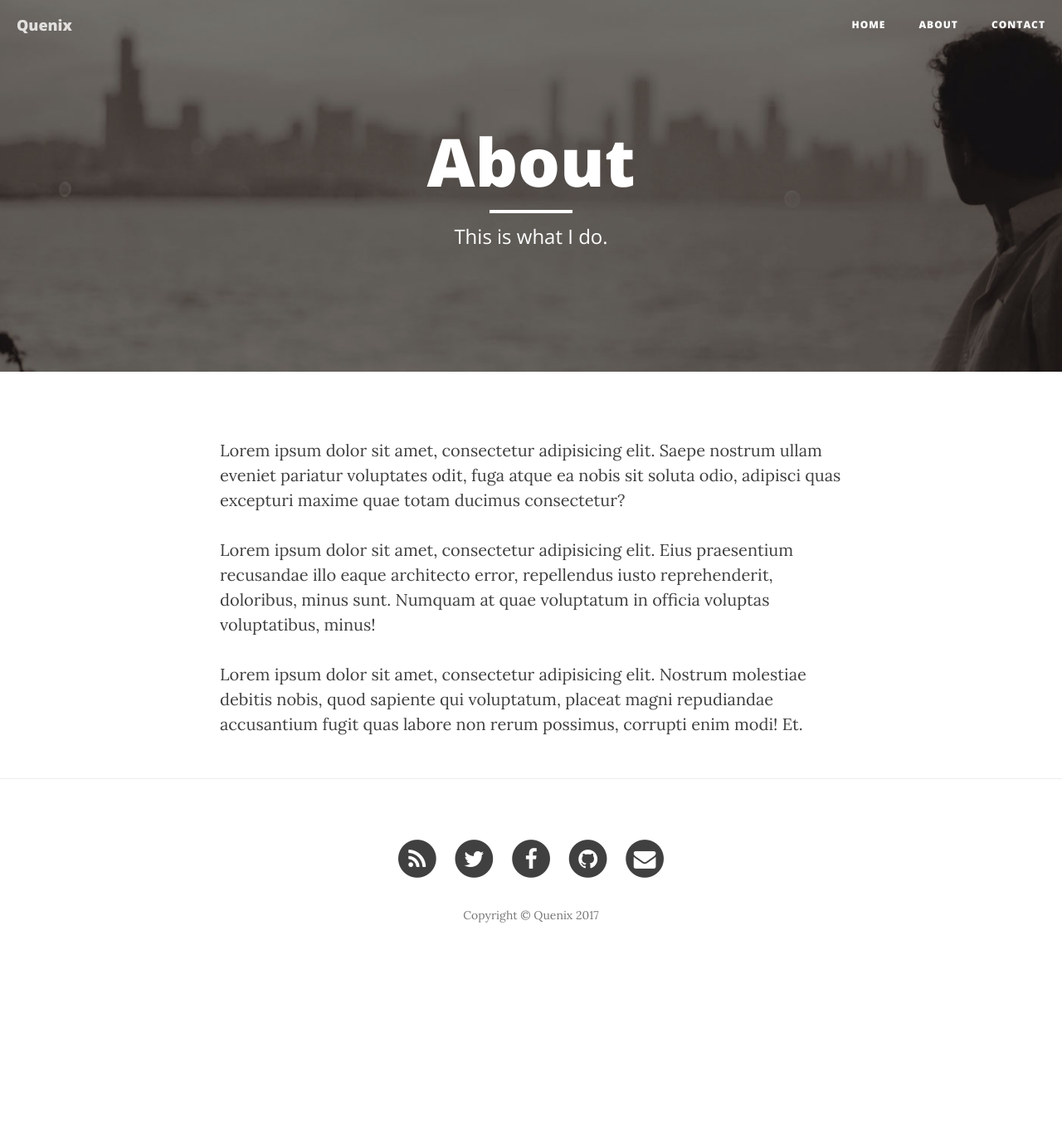
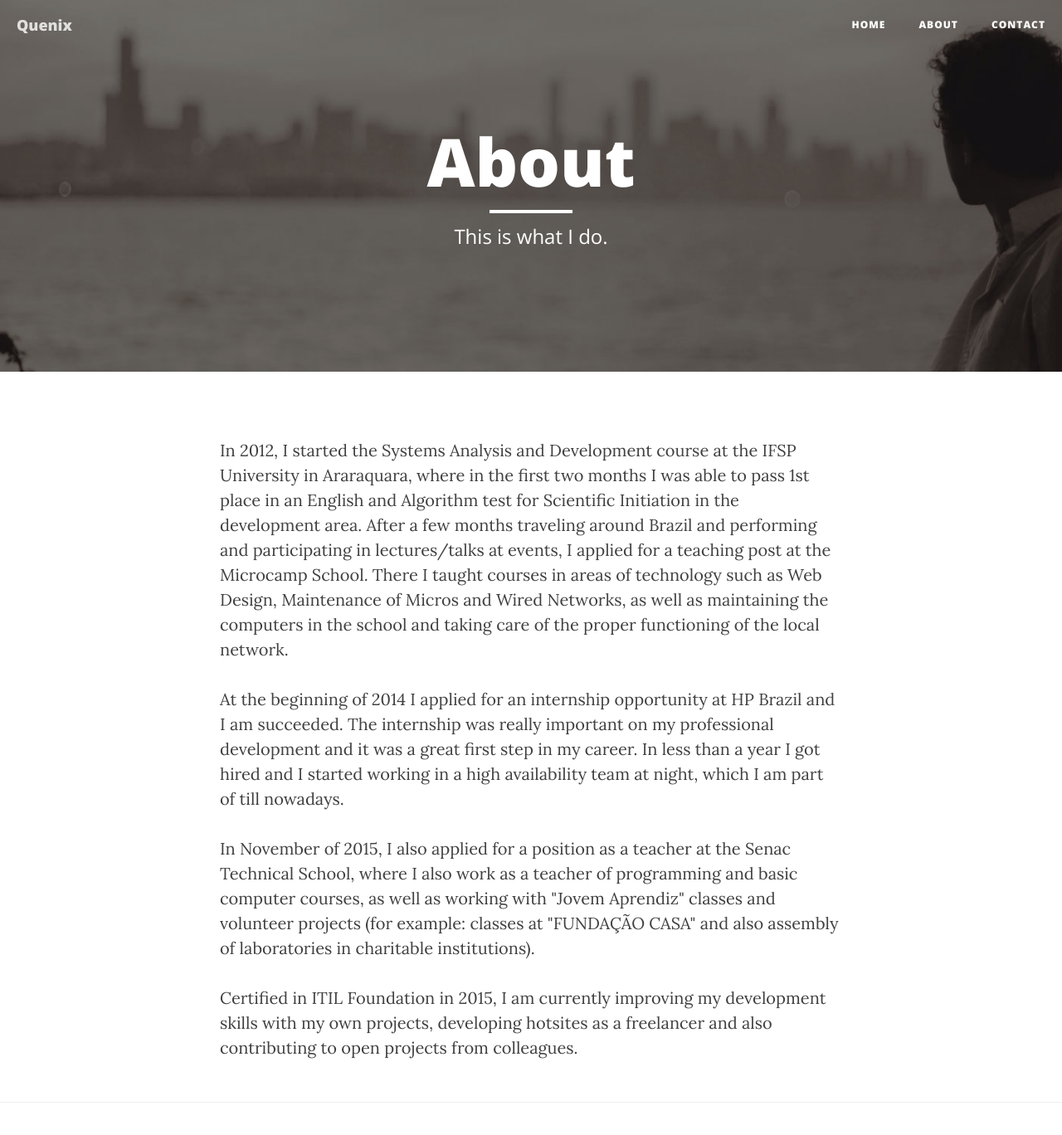
Before and after one commit to Quenix/quenix.github.io, a Jekyll site: the page built from about.html, in a window 1280 px wide and 1400 px high. Shown: the top 1368 px of the window at 83% size. Built offline with Jekyll 4.4.1, drawn with Linux system fonts in a browser that asks for light colours; nearby versions of some CDN libraries.

Commit message:
Update "ABOUT"

```diff
--- a/about.html
+++ b/about.html
@@ -5,8 +5,24 @@ description: "This is what I do."
 header-img: "img/about-bg.jpg"
 ---
 
-<p>Lorem ipsum dolor sit amet, consectetur adipisicing elit. Saepe nostrum ullam eveniet pariatur voluptates odit, fuga atque ea nobis sit soluta odio, adipisci quas excepturi maxime quae totam ducimus consectetur?</p>
+<p>In 2012, I started the Systems Analysis and Development course at the IFSP University
+in Araraquara, where in the first two months I was able to pass 1st place in an English and
+Algorithm test for Scientific Initiation in the development area. After a few months traveling around
+Brazil and performing and participating in lectures/talks at events, I applied for a teaching post at
+the Microcamp School. There I taught courses in areas of technology such as Web Design,
+Maintenance of Micros and Wired Networks, as well as maintaining the computers in the school
+and taking care of the proper functioning of the local network.</p>
 
-<p>Lorem ipsum dolor sit amet, consectetur adipisicing elit. Eius praesentium recusandae illo eaque architecto error, repellendus iusto reprehenderit, doloribus, minus sunt. Numquam at quae voluptatum in officia voluptas voluptatibus, minus!</p>
+<p>At the beginning of 2014 I applied for an internship opportunity at HP Brazil and I am succeeded.
+The internship was really important on my professional development and it was a great first step
+in my career. In less than a year I got hired and I started working in a high availability team at
+night, which I am part of till nowadays.</p>
 
-<p>Lorem ipsum dolor sit amet, consectetur adipisicing elit. Nostrum molestiae debitis nobis, quod sapiente qui voluptatum, placeat magni repudiandae accusantium fugit quas labore non rerum possimus, corrupti enim modi! Et.</p>
+<p>In November of 2015, I also applied for a position as a teacher at the Senac Technical School,
+where I also work as a teacher of programming and basic computer courses, as well as working
+with "Jovem Aprendiz" classes and volunteer projects (for example: classes at "FUNDAÇÃO
+CASA" and also assembly of laboratories in charitable institutions).</p>
+
+<p>Certified in ITIL Foundation in 2015, I am currently improving my development skills with my own
+projects, developing hotsites as a freelancer and also contributing to open projects from
+colleagues.</p>
```
